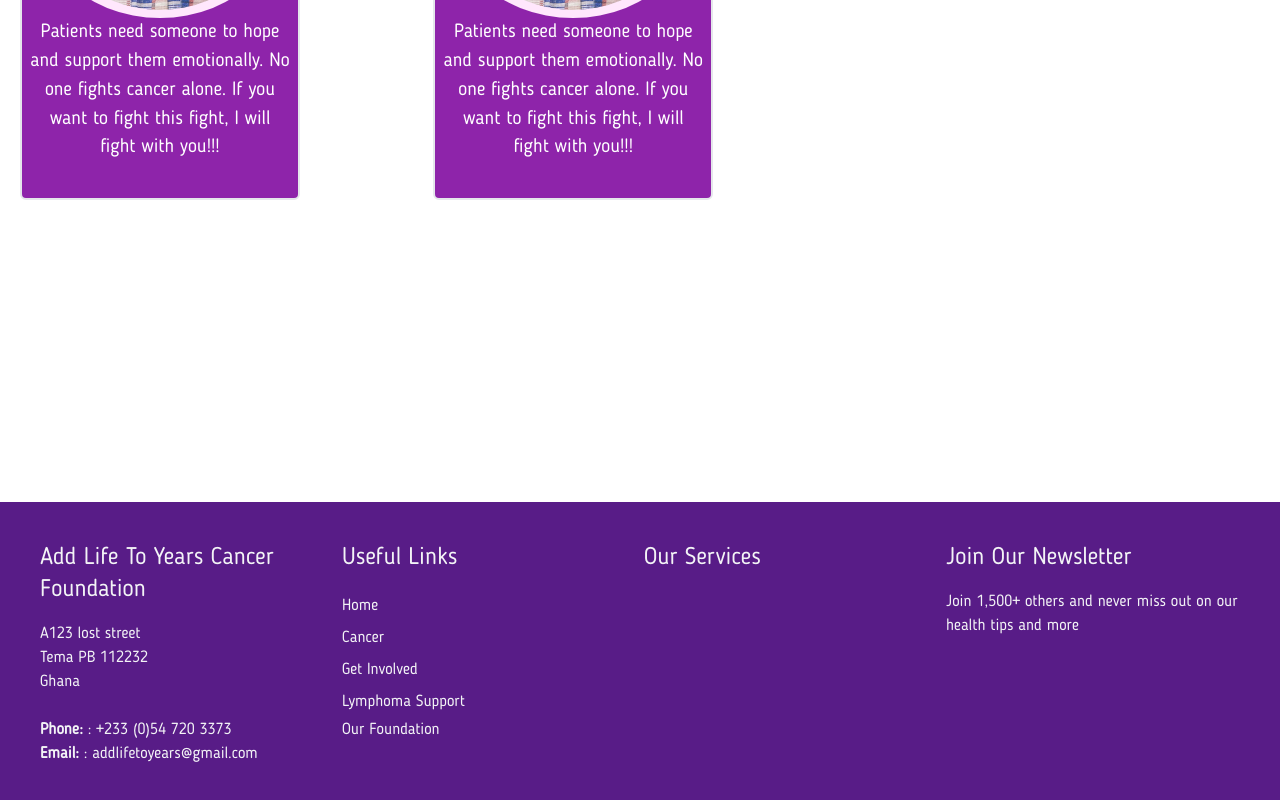
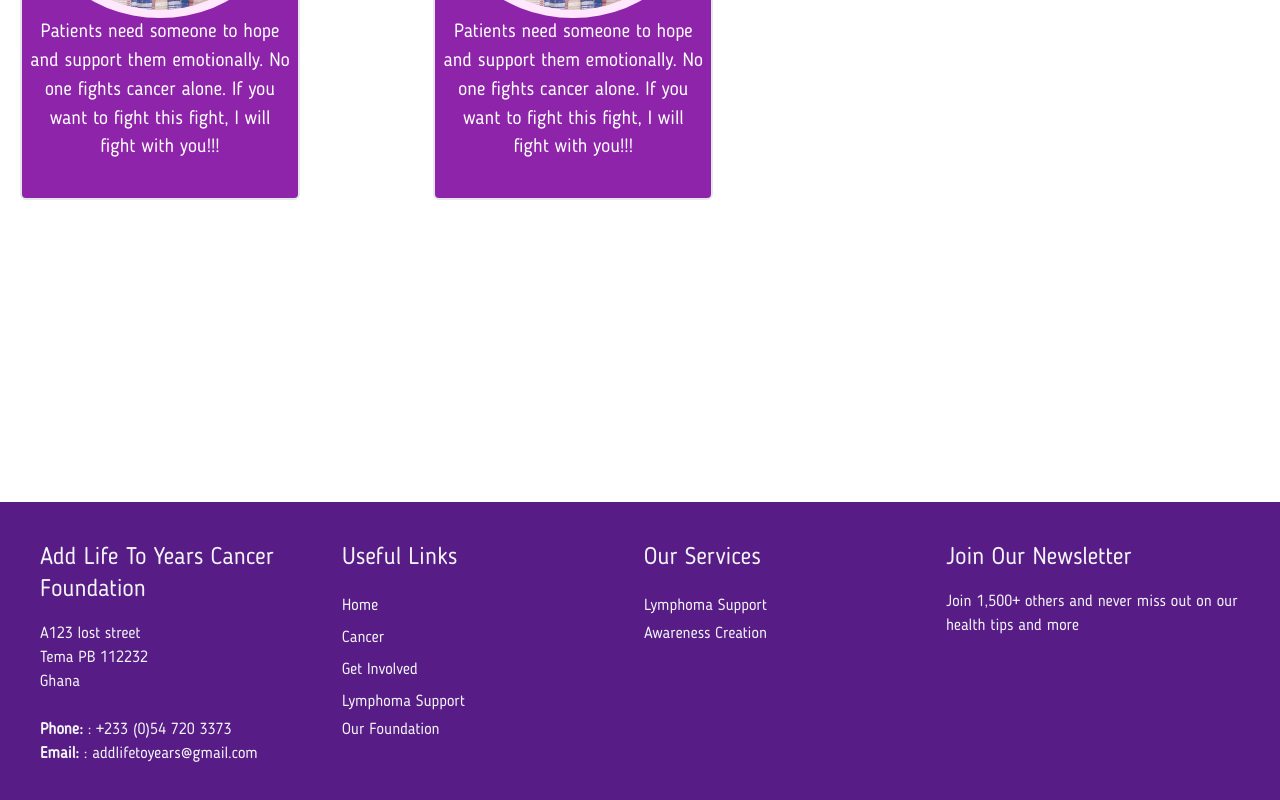
Before and after one commit to Laudkyle/add-life, a React (Create React App) app: page / in a window 1280 px wide. Shown: the part 4530-5330 px from the top of the page. Built offline with nearby package versions, Linux system fonts and the light colour scheme.

Commit message:
awareness creation

```diff
--- a/src/components/Footer.jsx
+++ b/src/components/Footer.jsx
@@ -39,6 +39,16 @@ const Footer = () => {
                         </div>
                         <div className="mb-5">
                             <h4 className="text-2xl pb-4">Our Services</h4>
+                            <ul className="justify-center items-center">
+
+                                <li className={"py-1 "}>
+                                    <NavLink to={"/support"}>Lymphoma Support</NavLink>
+                                </li>
+                                <li>
+                                    <NavLink to={"/foundation"}>Awareness Creation</NavLink>
+                                </li>
+                            </ul>
+
                         </div>
                         <div className="mb-5">
                             <h4 className="text-2xl pb-4">Join Our Newsletter</h4>
```
